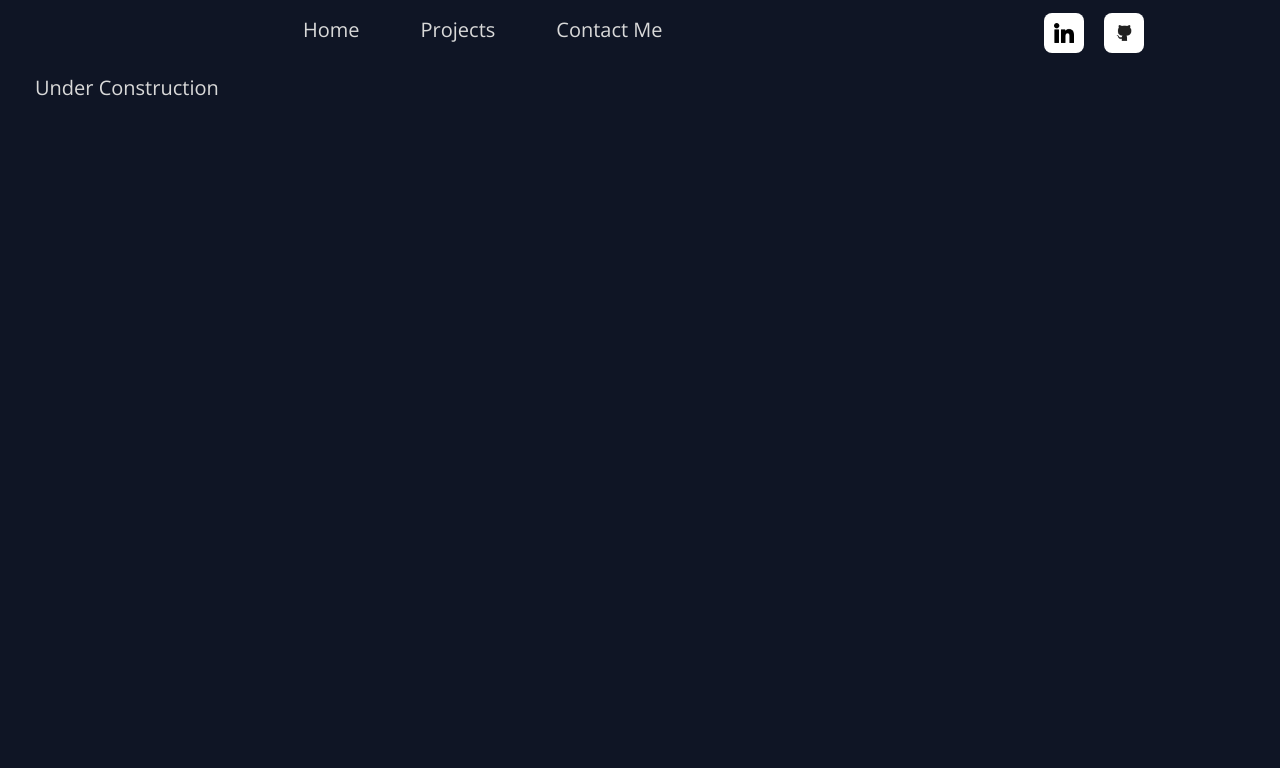
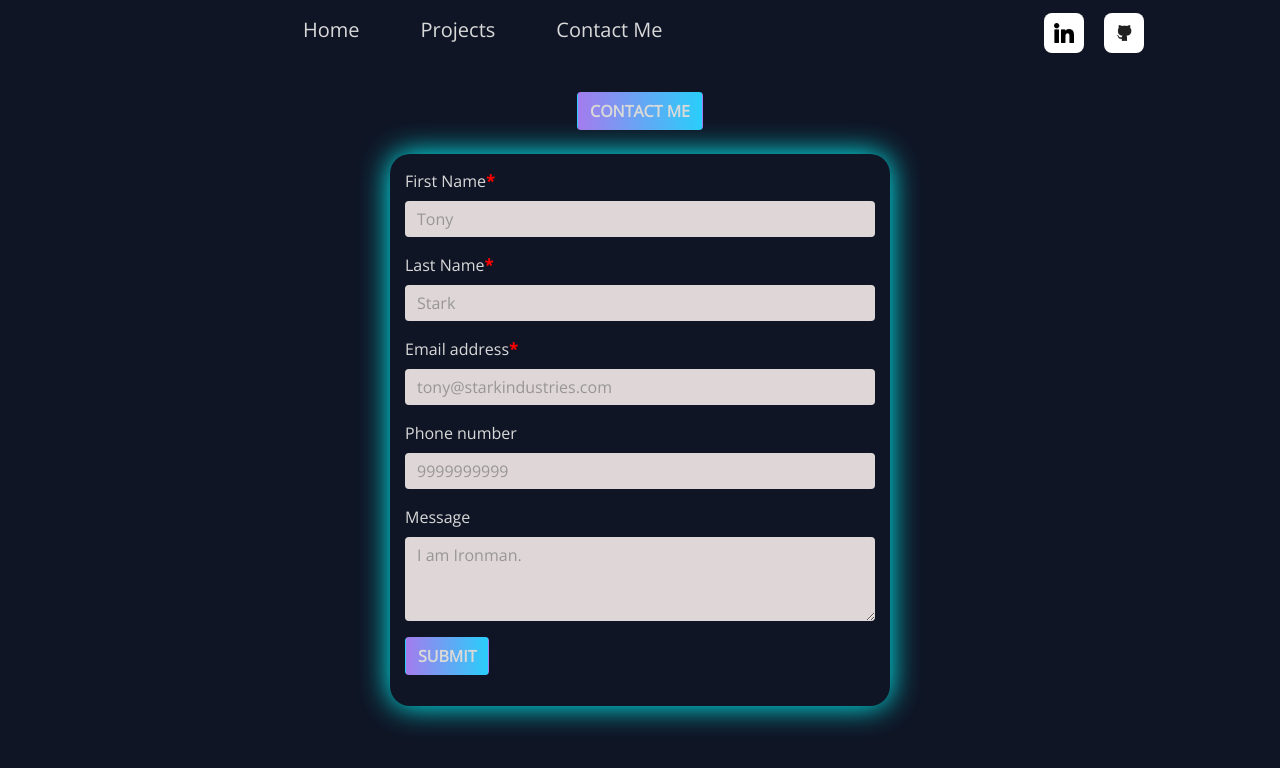
Before and after one commit to karangaikwad/my_portfolio, a React (Create React App) app: page /contactme in a window 1280 px wide. Shown: the top 768 px of the page. Built offline with nearby package versions, Linux system fonts and the light colour scheme; a web font is replaced by a local one.

Commit message:
4th commit

```diff
--- a/src/contactme.js
+++ b/src/contactme.js
@@ -3,7 +3,84 @@ function Contactme() {
   return (
     <>
       <Navbar />
-      <h1 className="color2">Under Construction</h1>
+
+      <div className="Container">
+        <div class="pricing-header p-3 pb-md-4 mx-auto text-center">
+          <button className="btn grad1 shadow-none">
+            <spam>
+              <a href="contactme">CONTACT ME</a>
+            </spam>
+          </button>
+        </div>
+        <main className="card1 form-signin border1">
+          <form>
+            <form>
+              <div className="mb-3">
+                <label for="firstname" className="form-label color3 ">
+                  First Name<spam className="color4">*</spam>
+                </label>
+                <input
+                  placeholder="Tony"
+                  type="text"
+                  className="form-control shadow-none search-query"
+                  id="exampleInputPassword1"
+                />
+              </div>
+              <div className="mb-3">
+                <label for="lastname" className="form-label color3">
+                  Last Name<spam className="color4">*</spam>
+                </label>
+                <input
+                  placeholder="Stark"
+                  type="text"
+                  className="form-control shadow-none search-query"
+                  id="exampleInputPassword1"
+                />
+              </div>
+              <div className="mb-3">
+                <label for="exampleInputEmail1" className="form-label color3">
+                  Email address<spam className="color4">*</spam>
+                </label>
+                <input
+                  type="email"
+                  placeholder="tony@starkindustries.com"
+                  className="form-control shadow-none search-query"
+                  id="exampleInputEmail1"
+                  aria-describedby="emailHelp"
+                />
+              </div>
+              <div className="mb-3">
+                <label for="phoneno" className="form-label color3">
+                  Phone number
+                </label>
+                <input
+                  placeholder="9999999999"
+                  type="number"
+                  className="form-control shadow-none search-query"
+                  id="exampleInputPassword1"
+                />
+              </div>
+              <div class="mb-3">
+                <label
+                  for="exampleFormControlTextarea1 "
+                  class="form-label color3"
+                >
+                  Message
+                </label>
+                <textarea
+                  placeholder="I am Ironman."
+                  class="form-control shadow-none search-query"
+                  id="exampleFormControlTextarea1"
+                  rows="3"
+                ></textarea>
+              </div>
+              <button type="submit" className="btn grad1 shadow-none">
+                <spam>SUBMIT</spam>
+              </button>
+            </form>
+          </form>
+        </main>
+      </div>
     </>
   );
 }
--- a/src/index.css
+++ b/src/index.css
@@ -30,6 +30,11 @@ a:visited {
   font-family: "Open Sans";
   font-size: 20px;
   margin-left: 35px;
+}
+.color3 {
+  color: #d9d9d9;
+  font-family: "Open Sans";
+  font-size: 16px;
 }
 spam {
   color: #d9d9d9;
@@ -76,7 +81,7 @@ spam {
   border: none;
 }
 .card1 {
-  background-color: #fff;
+  background-color: #0f1525;
 
   box-shadow: 0px 0px 30px 0px #0ff;
   width: 90%;
@@ -113,3 +118,28 @@ p {
 btn::after {
   border: none;
 }
+.form-signin {
+  width: 100%;
+  max-width: 500px;
+  padding: 15px;
+  margin: auto;
+}
+.search-query {
+  background-color: rgb(223, 215, 215);
+  border-width: 0px;
+}
+.search-query:focus {
+  background-color: rgb(223, 215, 215);
+}
+.search-query::placeholder {
+  /* Chrome, Firefox, Opera, Safari 10.1+ */
+  color: gray;
+  font-family: "Open Sans";
+  opacity: 0.75; /* Firefox */
+}
+.border1 {
+  border-radius: 20px;
+}
+.color4 {
+  color: red;
+}
```
